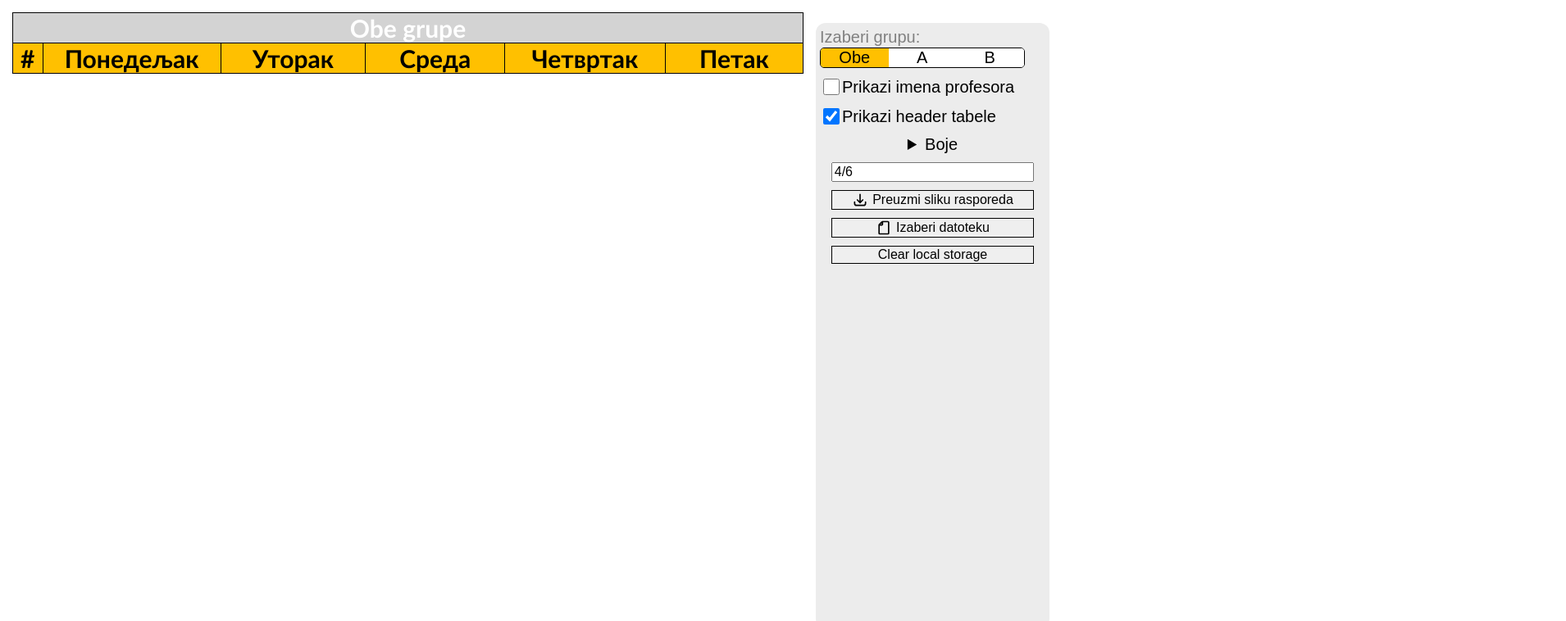
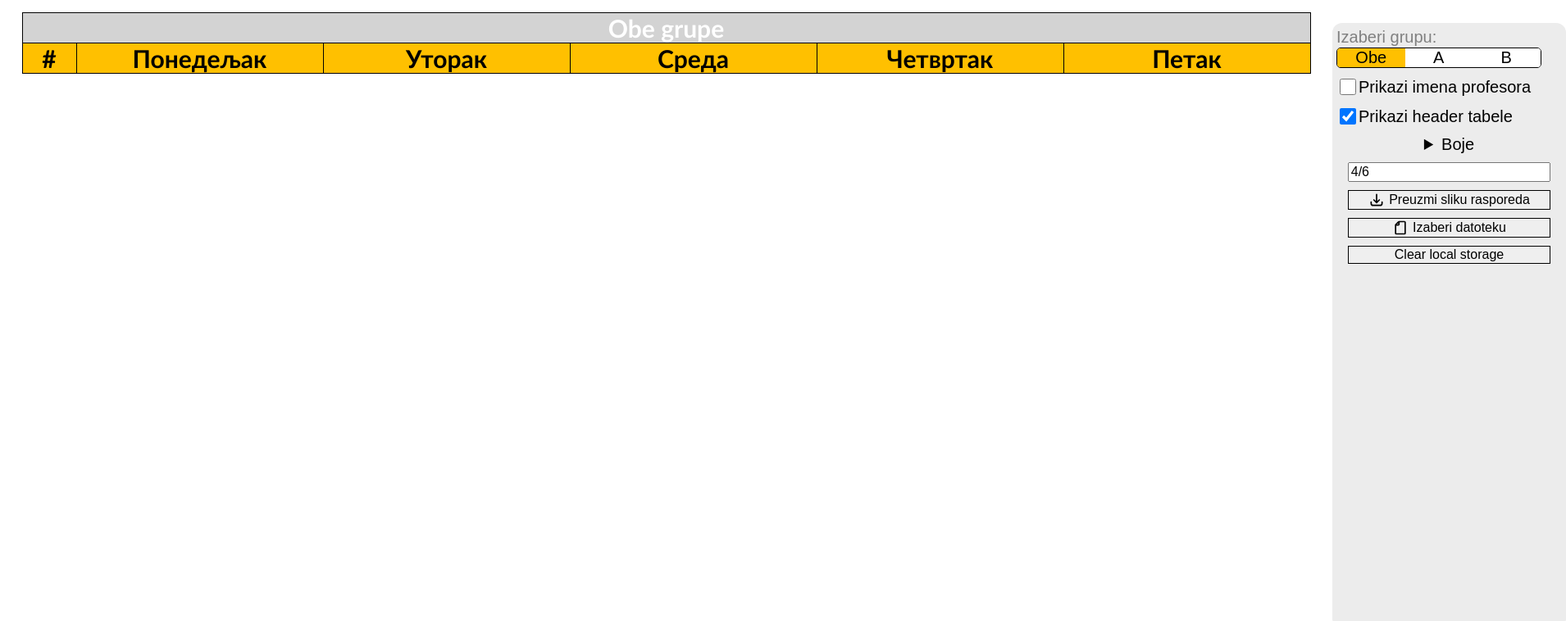
Before and after one commit to ognjen-zivanovic/raspored, a website built with Vite: page index.html in a window 1280 px wide. Shown: the top 758 px of the page at 82% size, 1910 px wide, since content can reach past the window. Built offline with nearby package versions, Linux system fonts and the light colour scheme.

Commit message:
table is always fixed size, a lot less responsible but images are always good

```diff
--- a/style.css
+++ b/style.css
@@ -76,8 +76,8 @@ table {
 #capture {
 	padding: 15px;
 	background: white;
-	/* width: 1595px;
-	min-width: 1595px; */
+	width: 1595px;
+	min-width: 1595px;
 	display: flex;
 	flex-direction: column;
 	align-items: center;
```
